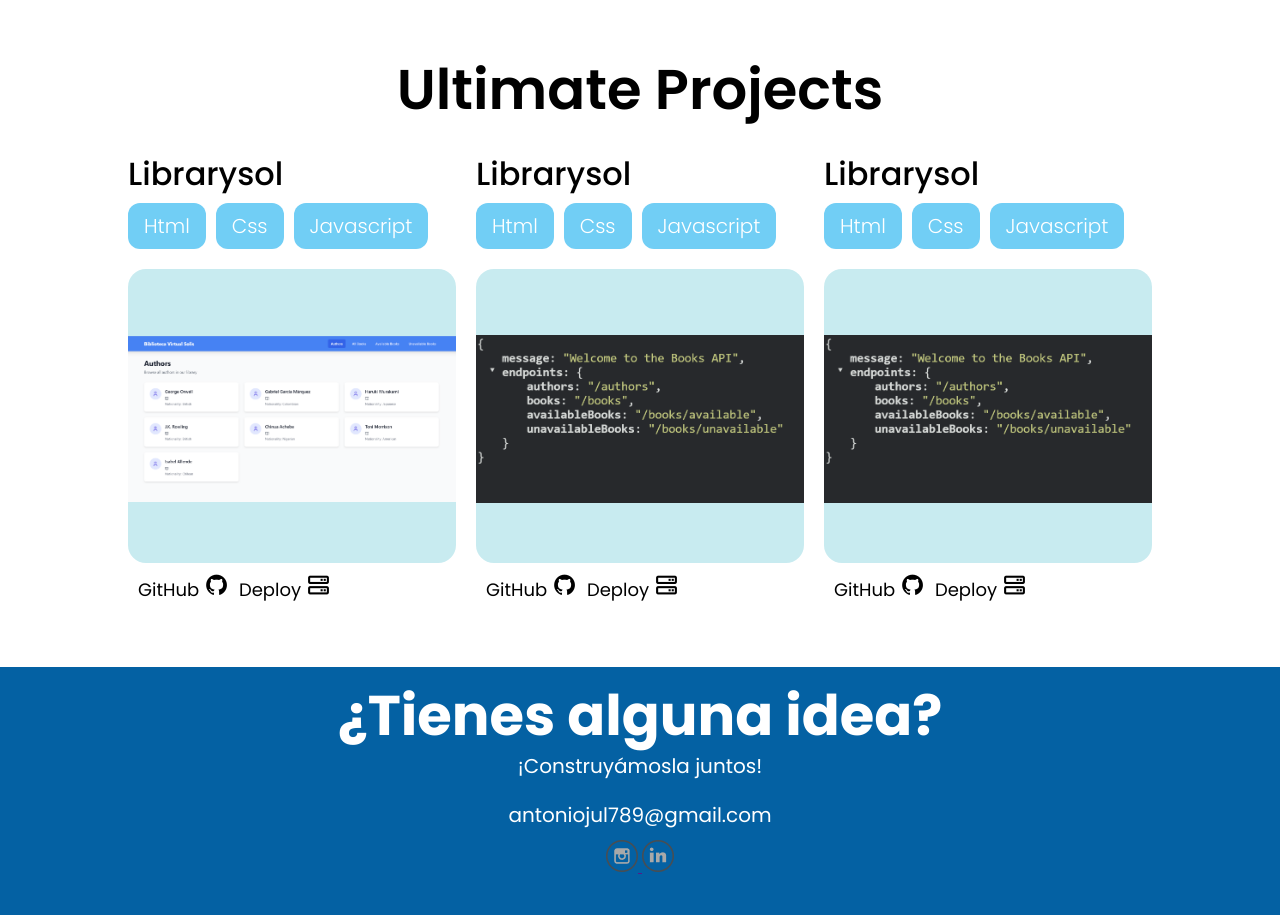
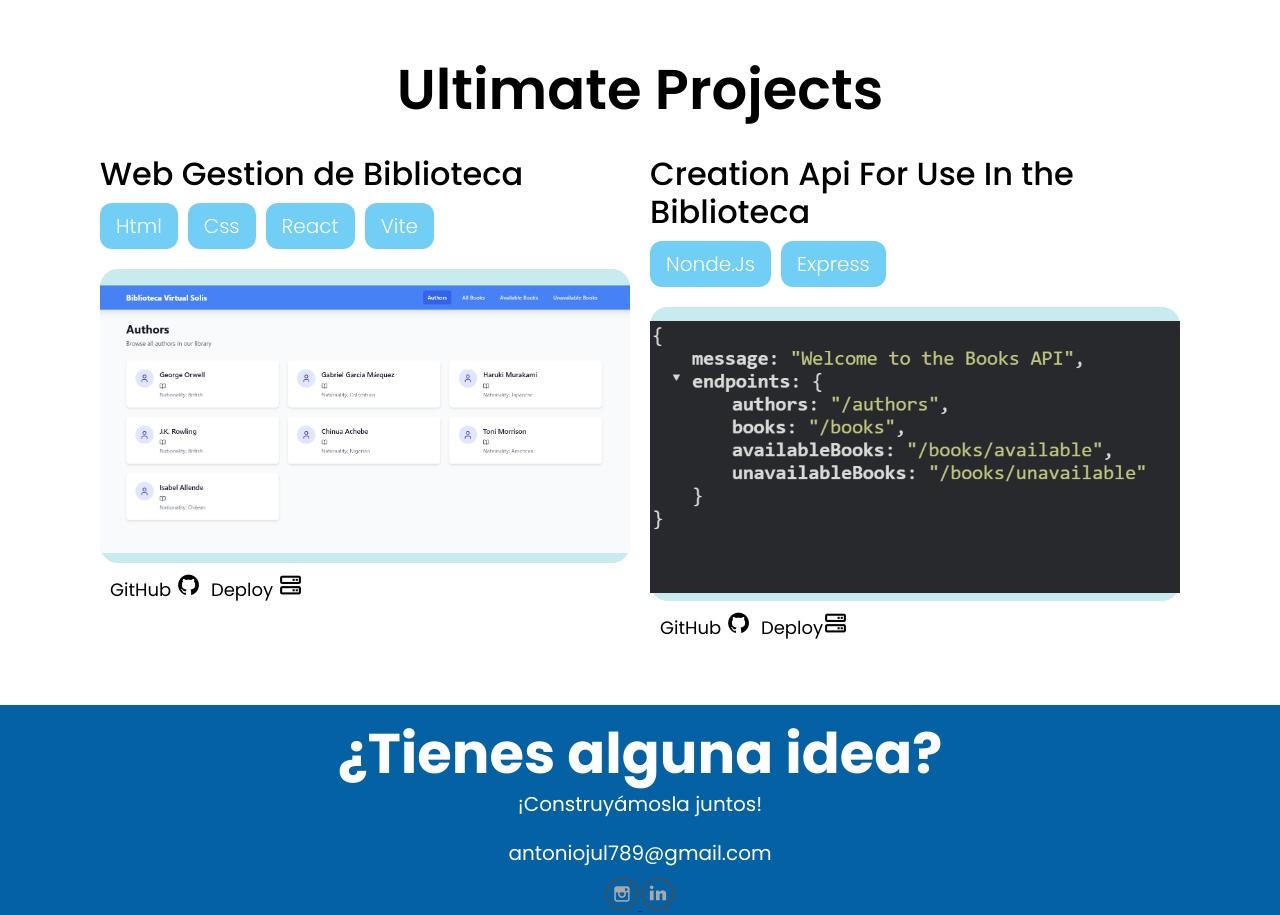
Before and after one commit to Blesssings0/Mi-Portfolio, a plain HTML site: page index.html in a window 1280 px wide. Shown: the part 1452-2367 px from the top of the page. Drawn offline with nearby package versions, Linux system fonts and the light colour scheme; a web font is replaced by a local one.

Commit message:
Cambios Al UI

```diff
--- a/index.html
+++ b/index.html
@@ -175,12 +175,13 @@
     <article class="Projects-container">
 
       <article class="projects-feature">
-        <h2 class="subtitle-projects">Librarysol</h2>
+        <h2 class="subtitle-projects">Web Gestion de Biblioteca</h2>
 
         <div class="tech-projects">
           <span>Html</span>
           <span>Css</span>
-          <span>Javascript</span>
+          <span>React</span>
+          <span>Vite</span>
         </div>
 
 
@@ -190,12 +191,32 @@
 
 
         <div class="links-projects">
-          <a href="">GitHub <i class="bx bxl-github"></i></a>
-          <a href="">Deploy <i class="bx bx-server"></i></a>
+          <a href="#">GitHub <i class="bx bxl-github"></i></a>
+          <a href="https://gestion-biblioteca-drab.vercel.app/" target="_blank">Deploy <i class="bx bx-server"></i></a>
         </div>
       </article>
 
       <article class="projects-feature">
+        <h2 class="subtitle-projects">Creation Api For Use In the Biblioteca</h2>
+
+        <div class="tech-projects">
+          <span>Nonde.Js</span>
+          <span>Express</span>
+
+        </div>
+
+        <figure class="projects-img">
+          <img src="/assets/api.png" alt="Imagenes del Projecto">
+        </figure>
+
+
+        <div class="links-projects">
+          <a href="">GitHub <i class="bx bxl-github"></i></a>
+          <a href="https://vercel-taupe-eta.vercel.app/" target="_blank">Deploy<i class="bx bx-server"></i></a>
+        </div>
+      </article>
+
+      <!-- <article class="projects-feature">
         <h2 class="subtitle-projects">Librarysol</h2>
 
         <div class="tech-projects">
@@ -213,27 +234,7 @@
           <a href="">GitHub <i class="bx bxl-github"></i></a>
           <a href="">Deploy <i class="bx bx-server"></i></a>
         </div>
-      </article>
-
-      <article class="projects-feature">
-        <h2 class="subtitle-projects">Librarysol</h2>
-
-        <div class="tech-projects">
-          <span>Html</span>
-          <span>Css</span>
-          <span>Javascript</span>
-        </div>
-
-        <figure class="projects-img">
-          <img src="/assets/api.png" alt="Imagenes del Projecto">
-        </figure>
-
-
-        <div class="links-projects">
-          <a href="">GitHub <i class="bx bxl-github"></i></a>
-          <a href="">Deploy <i class="bx bx-server"></i></a>
-        </div>
-      </article>
+      </article> -->
     </article>
   </section>
 
--- a/style.css
+++ b/style.css
@@ -9,7 +9,7 @@
 } */
 
 
-
+/*
 @media (prefers-color-scheme: dark) {
   .Bar-Nav h1 {
     color: black;
@@ -34,9 +34,9 @@
   i {
     color: white;
   }
-}
+} */
 
-@media (prefers-color-scheme:light) {
+/* @media (prefers-color-scheme:light) {
   .Bar-Nav h1 {
     color: black;
   }
@@ -52,7 +52,7 @@
  div.links-projects i{
   color: black;
  }
-}
+} */
 
 .Cabeza {
   max-width: 100%;
@@ -657,7 +657,7 @@
   .Projects-container {
     max-width: 100%;
     margin: auto;
-    width: 1024px;
+    width: 1250px;
     display: flex;
     justify-content: space-around;
     gap: 20px;
@@ -665,11 +665,13 @@
 
   .projects-img img {
     max-width: 100%;
-    width: 400px;
-    height: 300px;
+    width: 400vw;
+    height: 35vh;
+    margin-top: 10px;
      object-fit:contain;
-    margin: auto;
+
   }
+
 
   .Contact {
     max-width: 100%;
```
